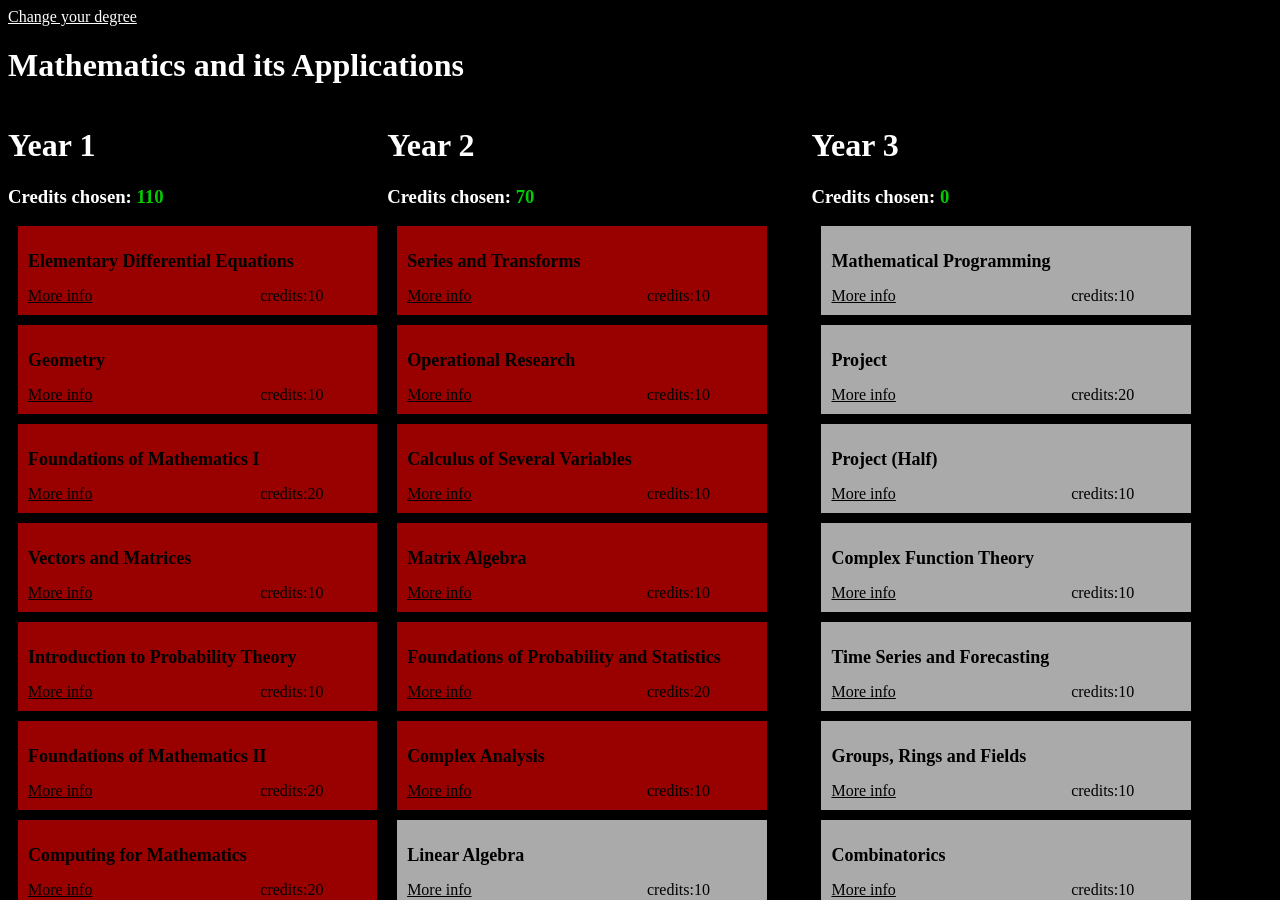
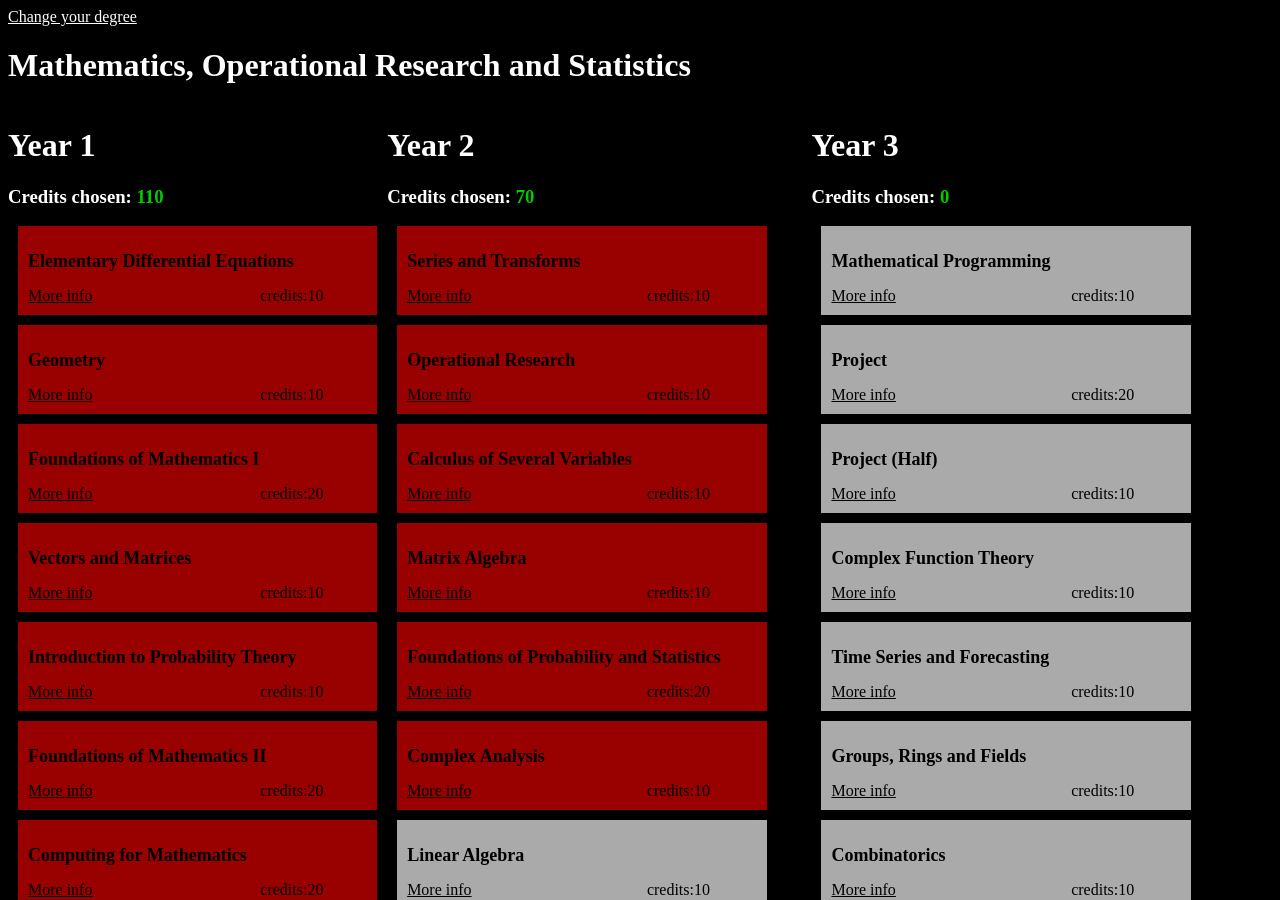
Before and after one commit to alcarney/ModulePlanner-1, a Jekyll site: the page built from mors.html, in a window 1280 px wide and 900 px high. Built offline with Jekyll 4.4.1, drawn with Linux system fonts in a browser that asks for light colours; nearby versions of some CDN libraries.

Commit message:
fix #18 MApps and MORS now go to the right files :imp:

```diff
--- a/_data/courses.yml
+++ b/_data/courses.yml
@@ -10,7 +10,7 @@ bsc:
       - optional: ['ma0332', 'ma0358', 'ma0391', 'ma0392', 'ma3000', 'ma0367',	 'ma3003', 'ma3004', 'ma0322', 'ma3501', 'ma3700', 'ma3006', 'ma3301', 'ma3005', 'ma3502', 'ma3503', 'ma3303', 'ma3304', 'ma3900', 'ma3505', 'ma3504', 'ma3602', 'ma3601', 'ma3901', 'cm3201', 'cm3111']
 
 mors:
-    name: Mathematics and its Applications
+    name: Mathematics, Operational Research and Statistics
     modules:
         - core: ['ma1001', 'ma1004', 'ma1005', 'ma1007', 'ma1500', 'ma1006', 'ma1003', 'ma1501']
           optional: ['ma0111', 'ma1300']
@@ -21,7 +21,7 @@ mors:
         - optional: ['ma0358', 'ma0391', 'ma0392', 'ma3000', 'ma0367', 'ma3003', 'ma3004', 'ma3700', 'ma3501', 'ma0322', 'ma3006', 'ma3301', 'ma3502', 'ma3503', 'ma3304', 'ma3900', 'ma3505', 'ma3504', 'ma3602', 'ma3601', 'ma3901', 'ma3303']
 
 mapps:
-    name: Mathematics, Operational Research and Statistic
+    name: Mathematics and its Applications
     modules:
         - core: ['ma1001', 'ma1004', 'ma1500', 'ma1005', 'ma1007', 'ma1006', 'ma1003']
           optional: ['ma1300', 'ma0111', 'ma1501']
```
